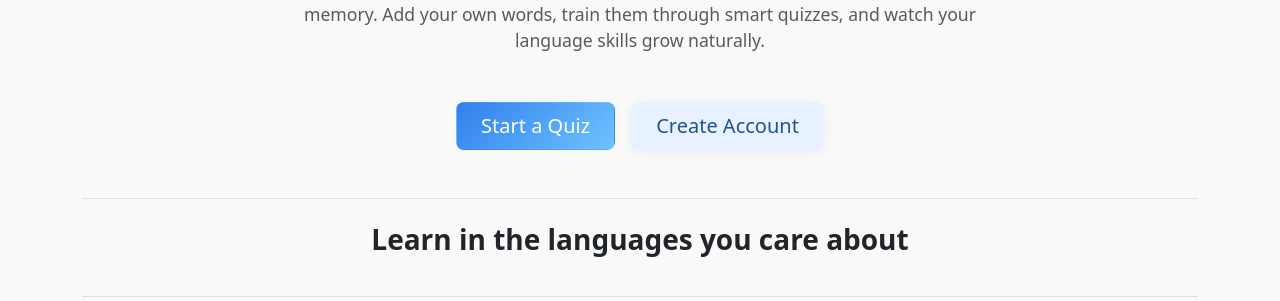
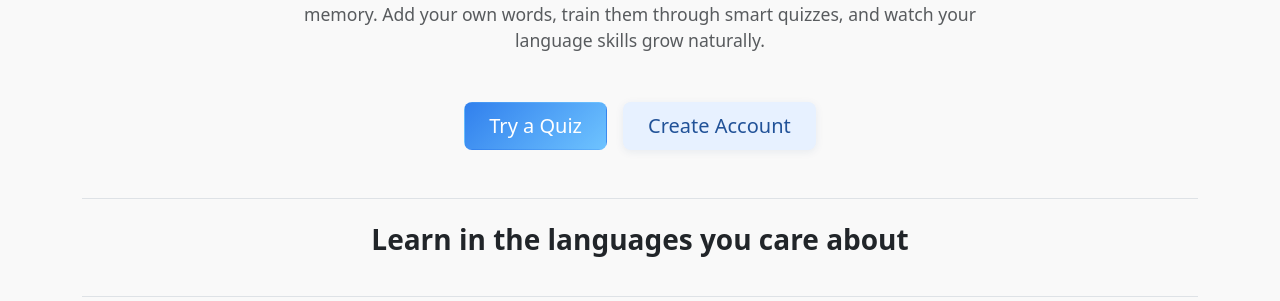
Before and after one commit to nazar-guschak/WordQuiz_WebApp, a Django app: page / in a window 1280 px wide. Shown: the part 265-566 px from the top of the page. Run offline with Django 5.2, Linux system fonts and the light colour scheme; some libraries are stand-ins or nearby versions.

```diff
--- a/quiz/templates/index.html
+++ b/quiz/templates/index.html
@@ -16,14 +16,15 @@
       Твій <span>словник</span> в кишені
     </h1>
 
+
     <p class="text-muted mx-auto mb-5 ws-animate" style="max-width: 720px; font-size: 1.1rem;">
       Word Stream is a self-managed vocabulary learning system that adapts to your memory.
       Add your own words, train them through smart quizzes, and watch your language skills grow naturally.
     </p>
 
     <div class="d-flex justify-content-center gap-3 flex-wrap ws-animate">
-      <a href="{% url 'quiz:index' %}" class="btn btn-ws-primary btn-lg px-4">
-        Start a Quiz
+      <a href="{% url 'quiz:quiz' %}" class="btn btn-ws-primary btn-lg px-4">
+        Try a Quiz
       </a>
       <a href="{% url 'accounts:signup' %}" class="btn btn-ws-soft btn-lg px-4">
         Create Account
```
Also changed, not shown: db.sqlite3.
